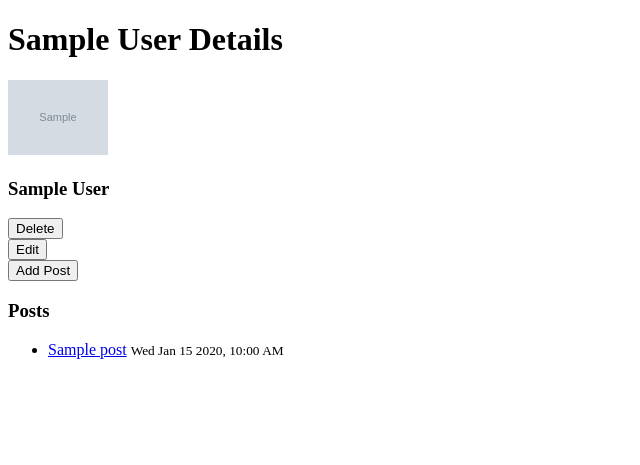
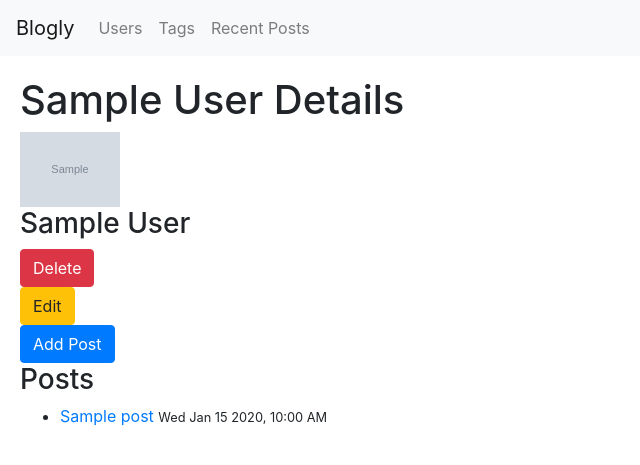
Before and after one commit to thebookofjedediah/flask-blog, a Flask app: page /users/1 in a window 1280 px wide. Shown: the top 465 px of the page, without its empty margins (0-640 px from the left). Run offline with Flask 2, Linux system fonts and the light colour scheme; tables that the repository leaves empty hold one stand-in row (values such as "Sample post"); grey boxes marked "Sample" are stand-in pictures; some libraries are stand-ins or nearby versions.

Commit message:
minimal stylings added

```diff
--- a/static/style.css
+++ b/static/style.css
@@ -1,3 +1,11 @@
+#body-content {
+    padding: 20px;
+}
+
 img {
     max-width: 100px;
 }
+
+.checkboxes {
+    margin-left: 25px;
+}
--- a/templates/base.html
+++ b/templates/base.html
@@ -5,8 +5,32 @@
     <meta name="viewport" content="width=device-width, initial-scale=1.0">
     <title>{% block title %} {% endblock %}</title>
     <link rel="stylesheet" href="/static/style.css">
+    <link rel="stylesheet" href="https://stackpath.bootstrapcdn.com/bootstrap/4.4.1/css/bootstrap.min.css" integrity="sha384-Vkoo8x4CGsO3+Hhxv8T/Q5PaXtkKtu6ug5TOeNV6gBiFeWPGFN9MuhOf23Q9Ifjh" crossorigin="anonymous">
 </head>
+
+<nav class="navbar navbar-expand-lg navbar-light bg-light">
+    <a class="navbar-brand" href="/">Blogly</a>
+    <button class="navbar-toggler" type="button" data-toggle="collapse" data-target="#navbarNav" aria-controls="navbarNav" aria-expanded="false" aria-label="Toggle navigation">
+      <span class="navbar-toggler-icon"></span>
+    </button>
+    <div class="collapse navbar-collapse" id="navbarNav">
+      <ul class="navbar-nav">
+        <li class="nav-item">
+          <a class="nav-link" href="/users">Users</a>
+        </li>
+        <li class="nav-item">
+            <a class="nav-link" href="/tags">Tags</a>
+        </li>
+        <li class="nav-item">
+            <a class="nav-link" href="/">Recent Posts</a>
+        </li>
+      </ul>
+    </div>
+</nav>
+
 <body>
+  <section id="body-content">
     {% block content %} {% endblock %}
+  </section>
 </body>
 </html>
--- a/templates/home.html
+++ b/templates/home.html
@@ -1,9 +1,7 @@
 {% extends 'base.html' %}
 {% block title %} Blogly {% endblock %}
 {% block content %}
-<h1>Blogly</h1>
-
-<h3>Posts</h3>
+<h1>Recent Posts</h1>
 <ul>
     {% for post in posts %}
     <li>
@@ -13,6 +11,4 @@
     {% endfor %}
 </ul>
 
-<a href="/users">See All Authors</a>
-
 {% endblock %}
--- a/templates/list.html
+++ b/templates/list.html
@@ -14,10 +14,8 @@
     {% endfor %}
 </ul>
 
-<a href="/users/new">
-    <button>
-        Add User
-    </button>
+<a href="/users/new" role="button" class="btn btn-primary">
+    Add User
 </a>
 
 {% endblock %}
--- a/templates/new-post.html
+++ b/templates/new-post.html
@@ -6,9 +6,9 @@
 <form action="/users/{{user.id}}/posts/new" method="POST">
     <input type="text" name="title" placeholder="Title">
     <input type="textarea" name="content" placeholder="Content">
-
+    <p>Add Tags:</p>
     {% for tag in tags %}
-    <div>
+    <div class="checkboxes">
       <input class="form-check-input"
              type="checkbox"
              value="{{ tag.id }}"
@@ -20,7 +20,7 @@
     </div>
     {% endfor %}
 
-    <button>Add</button>
+    <button type="submit" class="btn btn-primary">Add</button>
 
 </form>
 
--- a/templates/new-tags.html
+++ b/templates/new-tags.html
@@ -5,7 +5,7 @@
 
 <form action="/tags/new" method="POST">
     <input type="text" name="name" placeholder="Name">
-    <button>Add</button>
+    <button type="submit" class="btn btn-primary">Add</button>
 </form>
 
 {% endblock %}
--- a/templates/post-details.html
+++ b/templates/post-details.html
@@ -8,11 +8,11 @@
 </i></p>
 
 <form action="/posts/{{post.id}}/delete" method="POST">
-  <button>Delete</button>
+  <button type="submit" class="btn btn-danger" >Delete</button>
 </form>
 
 <form action="/posts/{{post.id}}/edit">
-  <button>Edit</button>
+  <button type="submit" class="btn btn-warning">Edit</button>
 </form>
 
 {% if post.tags %}
--- a/templates/post-edit.html
+++ b/templates/post-edit.html
@@ -21,7 +21,7 @@
     </div>
     {% endfor %}
 
-    <button>Update</button>
+    <button type="submit" class="btn btn-primary">Update</button>
 </form>
 
 {% endblock %}
--- a/templates/tag-details.html
+++ b/templates/tag-details.html
@@ -11,11 +11,11 @@
   </ul>
 
   <form action="/tags/{{tag.id}}/delete" method="POST">
-    <button>Delete</button>
+    <button type="submit" class="btn btn-danger">Delete</button>
   </form>
 
   <form action="/tags/{{tag.id}}/edit">
-    <button>Edit</button>
+    <button type="submit" class="btn btn-warning">Edit</button>
   </form>
 
 {% endblock %}
--- a/templates/tag-edit.html
+++ b/templates/tag-edit.html
@@ -6,7 +6,7 @@
 <form action="/tags/{{tag.id}}/edit" method="POST">
     <input type="text" name="name" value="{{tag.name}}">
 
-    <button>Update</button>
+    <button type="submit" class="btn btn-primary">Update</button>
 </form>
 
 {% endblock %}
--- a/templates/tags-list.html
+++ b/templates/tags-list.html
@@ -13,10 +13,8 @@
     {% endfor %}
 </ul>
 
-<a href="/tags/new">
-    <button>
-        Add Tag
-    </button>
+<a href="/tags/new" role="button" class="btn btn-primary">
+Add Tag
 </a>
 
 {% endblock %}
--- a/templates/user-details.html
+++ b/templates/user-details.html
@@ -6,16 +6,14 @@
 <img src="{{user.image_url}}" alt="Profile Image">
 <h3>{{user.full_name}}</h3>
 <form action="/users/{{user.id}}/delete" method="POST">
-    <button>Delete</button>
+    <button type="submit" class="btn btn-danger">Delete</button>
 </form>
 <form action="/users/{{user.id}}/edit">
-    <button>Edit</button>
+    <button type="submit" class="btn btn-warning">Edit</button>
 </form>
 
-<a href="/users/{{user.id}}/posts/new">
-    <button>
+<a href="/users/{{user.id}}/posts/new" role="button" class="btn btn-primary">
         Add Post
-    </button>
 </a>
 
 <h3>Posts</h3>
--- a/templates/user-edit.html
+++ b/templates/user-edit.html
@@ -13,7 +13,7 @@
     <input type="text" name="first_name" value="{{user.first_name}}">
     <input type="text" name="last_name" value="{{user.last_name}}">
     <input type="text" name="image_url" value="{{user.image_url}}">
-    <button>Update</button>
+    <button type="submit" class="btn btn-primary">Update</button>
 </form>
 
 {% endblock %}
--- a/templates/user-form.html
+++ b/templates/user-form.html
@@ -7,7 +7,7 @@
     <input type="text" name="first_name" placeholder="First Name">
     <input type="text" name="last_name" placeholder="Last Name">
     <input type="text" name="image_url" placeholder="Image URL">
-    <button>Add User</button>
+    <button type="submit" class="btn btn-primary">Add User</button>
 </form>
 
 {% endblock %}
```
